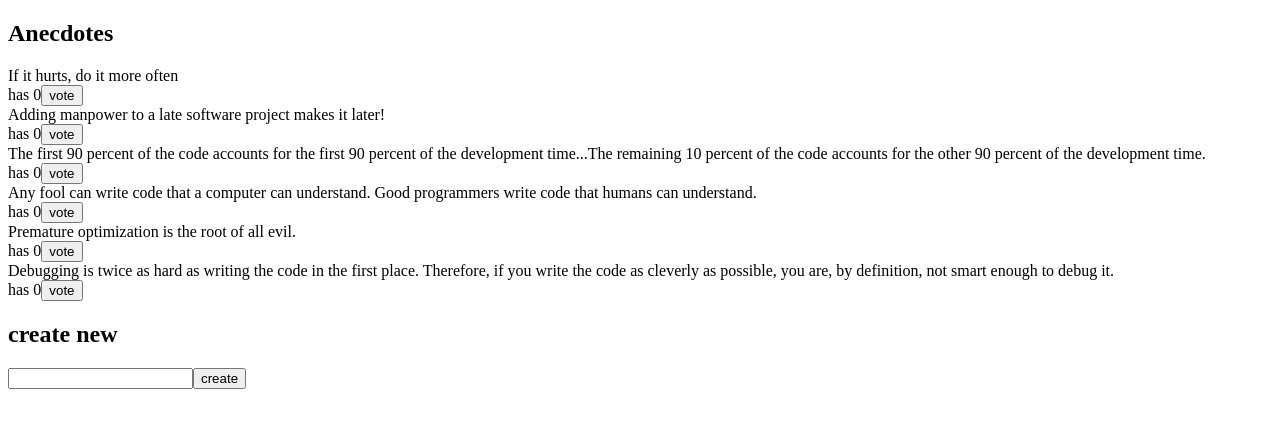
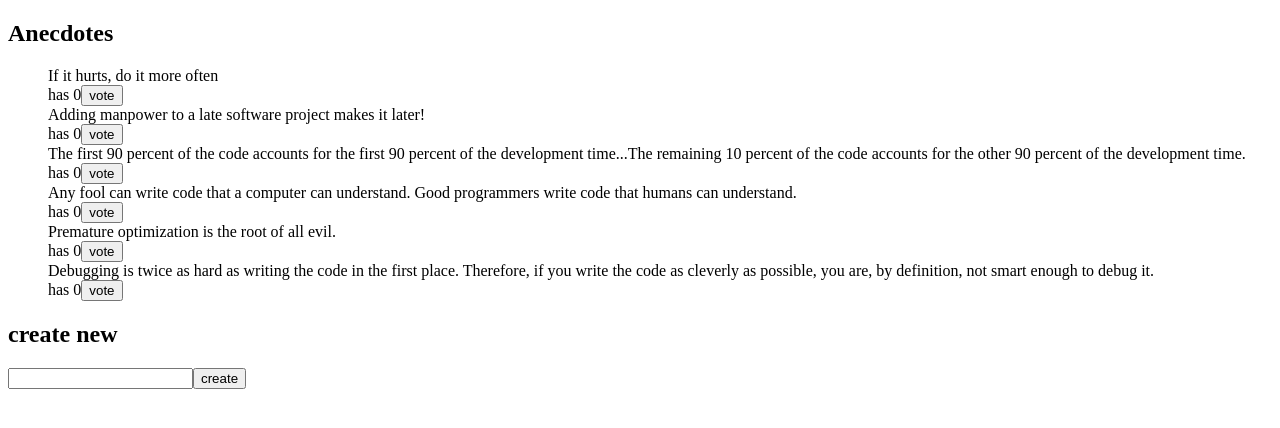
Before and after one commit to kaipapar/redux-anecdotes-KKorsu, a React (Vite) app: page / in a window 1280 px wide. Shown: the top 428 px of the page. Built offline with nearby package versions, Linux system fonts and the light colour scheme.

Commit message:
6.7 and 6.8 done
App doesn't contain any logic by itself anymore.
Everything is coming from NewAnec and AnecList

```diff
--- a/src/App.jsx
+++ b/src/App.jsx
@@ -1,31 +1,11 @@
-import { useSelector, useDispatch } from 'react-redux'
-import {vote} from './reducers/actionReducer'
 import NewAnec from './components/newAnec'
-
+import AnecList from './components/AnecList'
 const App = () => {
-const anecdotes = useSelector(state => [...state].sort((a, b) => b.votes - a.votes));
-
-const dispatch = useDispatch()
-
-  const vote_for = (id) => {
-    console.log('vote', id)
-    dispatch(vote(id))
-  }
 
   return (
     <div>
-      <h2>Anecdotes</h2>
-      {anecdotes.map(anecdote =>
-        <div key={anecdote.id}>
-          <div>
-            {anecdote.content}
-          </div>
-          <div>
-            has {anecdote.votes}
-            <button onClick={() => vote_for(anecdote.id)}>vote</button>
-          </div>
-        </div>
-      )}
+    <h2>Anecdotes</h2>
+    <AnecList />
     <NewAnec />
     </div>
   )
--- /dev/null
+++ b/src/components/AnecList.jsx
@@ -0,0 +1,30 @@
+import { useSelector, useDispatch } from 'react-redux'
+import {vote} from '../reducers/actionReducer'
+
+const AnecList = () =>{
+    const anecdotes = useSelector(state => [...state].sort((a, b) => b.votes - a.votes));
+
+    const dispatch = useDispatch()
+
+  const vote_for = (id) => {
+    console.log('vote', id)
+    dispatch(vote(id))
+  }
+  return (
+    <ul>
+    {anecdotes.map(anecdote =>
+        <div key={anecdote.id}>
+        <div>
+        {anecdote.content}
+        </div>
+        <div>
+        has {anecdote.votes}
+        <button onClick={() => vote_for(anecdote.id)}>vote</button>
+        </div>
+    </div>
+    )}
+    </ul>
+)
+}
+
+export default AnecList
```
